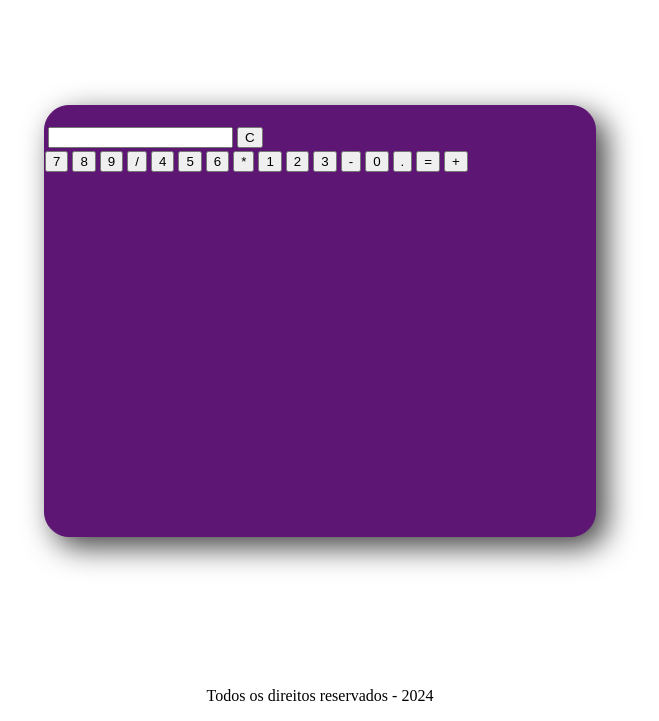
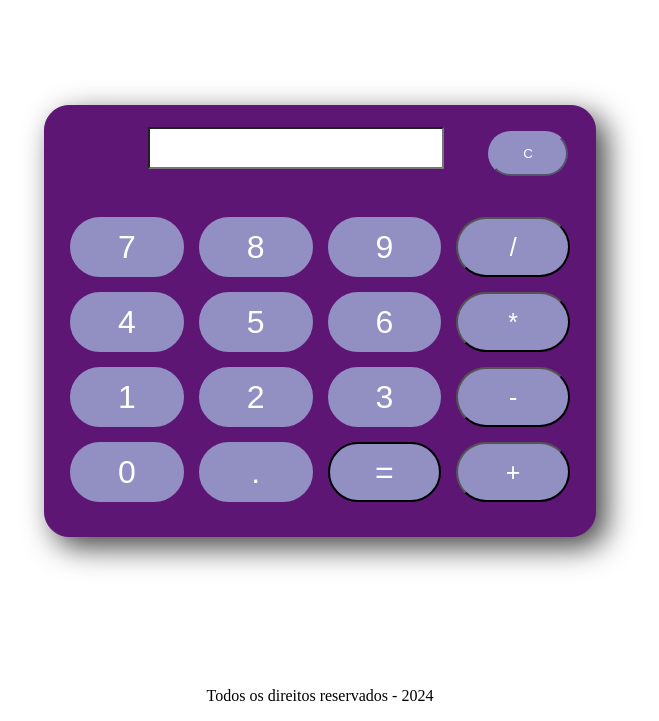
Before and after one commit to Guilherme-Obama/trabalho_pw, a plain HTML site: page index.html in a window 1280 px wide. Shown: the part 79-800 px from the top of the page, without its empty margins (320-979 px from the left). Drawn offline with Linux system fonts and the light colour scheme.

Commit message:
nome classes css

```diff
--- a/css/estilo.css
+++ b/css/estilo.css
@@ -16,7 +16,7 @@ body {
 
 }
 
-.keys {
+.teclas {
     display: grid;
     grid-template-columns: repeat(4, 1fr);
     grid-gap: 15px;
@@ -26,7 +26,7 @@ body {
 
 }
 
-.button {
+.botao {
     height: 60px;
     padding: 5px;
     background-color: #9290C3;
@@ -36,23 +36,23 @@ body {
     color: #fff;
 }
 
-.button:hover {
+.botao:hover {
     background-color: #535C91;
 }
 
 
-.operator {
+.operador {
     color: #fff;
     background-color: #9290C3;
     font-size: 25px;
     border-radius: 30px;
 }
 
-.operator:hover {
+.operador:hover {
     background-color: #535C91;
 }
 
-.clear {
+.limpar {
     background-color: #9290C3;
     border-color: #9290C3;
     color: #fff;
@@ -63,21 +63,21 @@ body {
     border-radius: 30px;
 }
 
-.clear:hover {
+.limpar:hover {
     background-color: #535C91;
 }
 
-.equal-sign {
+.simbolo-igual {
     background-color: #9290C3;
     border-color: #000;
     color: #fff;
 }
 
-.equal-sign:hover {
+.simbolo-igual:hover {
     background-color: #535C91;
 }
 
-.screen{
+.tela{
     background-color: #fff;
     justify-content: left;
     color: black;
```
